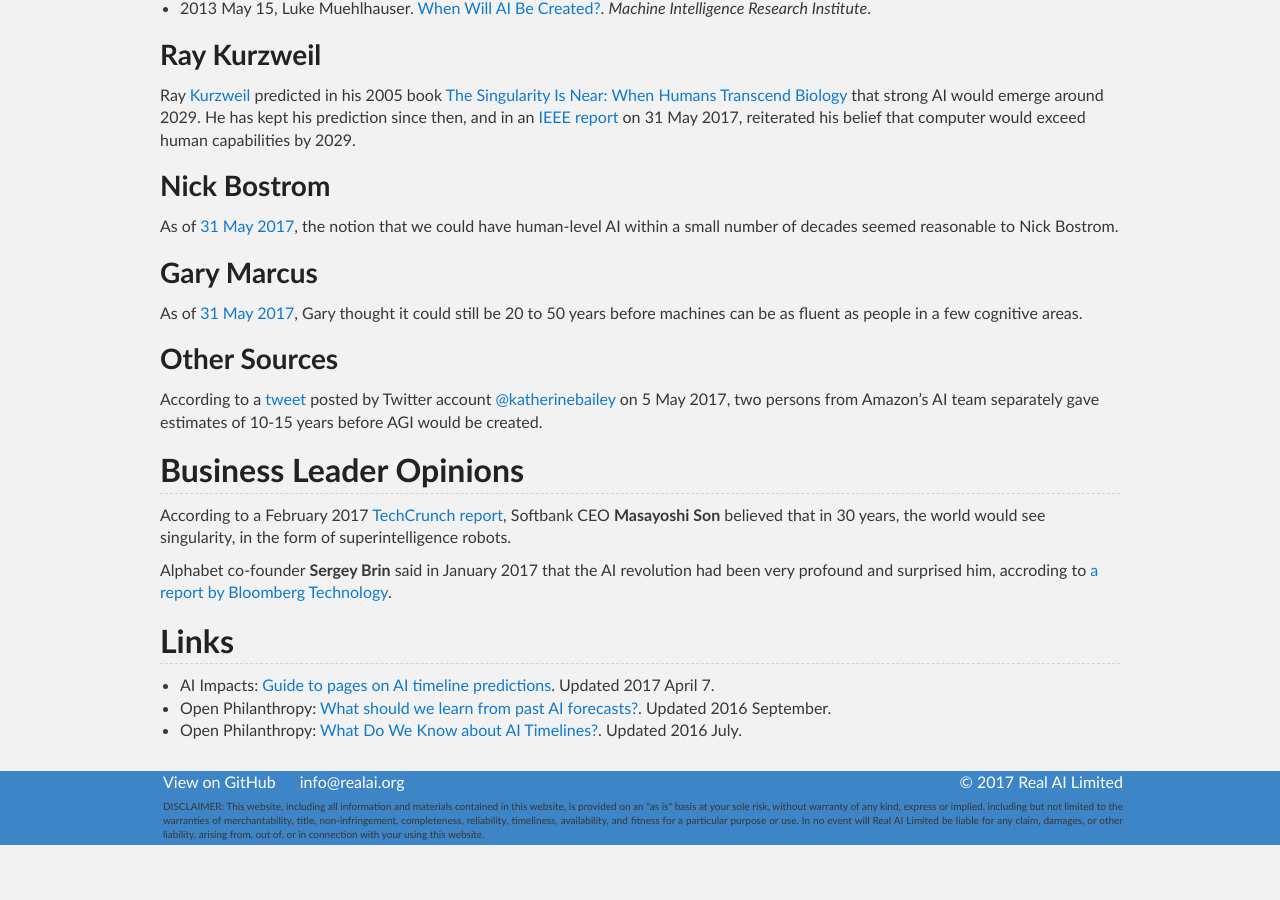
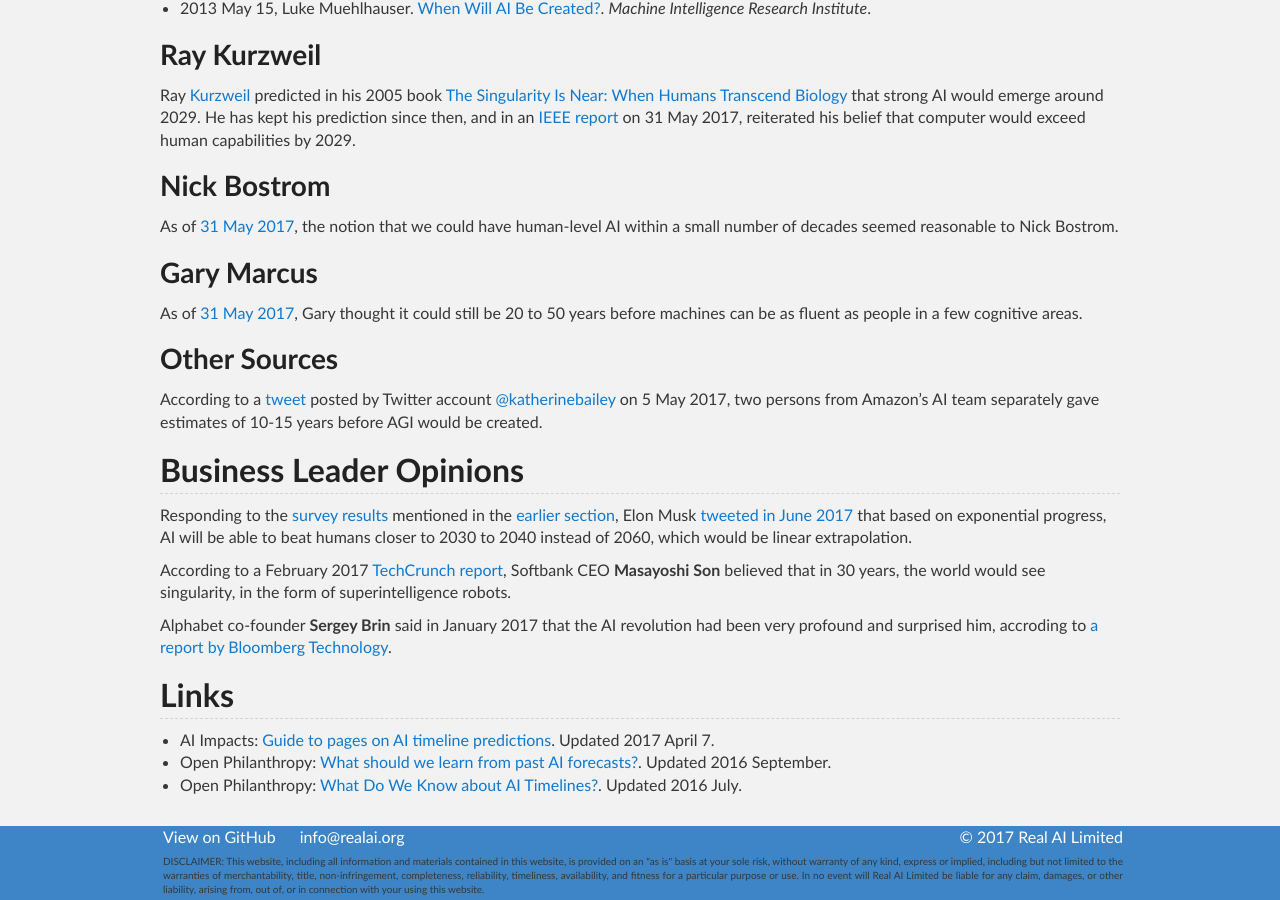
Before and after one commit to Tonywuhk/realai.org, a Jekyll site: the page built from timing.md, in a window 1280 px wide and 900 px high, scrolled down 1136 px. Built offline with Jekyll 4.4.1, drawn with Linux system fonts in a browser that asks for light colours; our own code applies the rules of GitHub Pages for plain Markdown files; comment, search, counter and statistics services are not loaded; the repository's description, which GitHub fills in, is left out; before the commit the page ends 1981 px from its top, so only the background shows below that.

Commit message:
Update timing.md

```diff
--- a/timing.md
+++ b/timing.md
@@ -52,6 +52,8 @@
 
 ## Business Leader Opinions
 
+Responding to the [survey results](https://arxiv.org/abs/1705.08807) mentioned in the [earlier section](http://realai.org/timing/#survey-results), Elon Musk [tweeted in June 2017](https://twitter.com/elonmusk/status/871886151014940672) that based on exponential progress, AI will be able to beat humans closer to 2030 to 2040 instead of 2060, which would be linear extrapolation.
+
 According to a February 2017 [TechCrunch report](https://techcrunch.com/2017/02/27/superintelligent-ai-explains-softbanks-push-to-raise-a-100bn-vision-fund/), Softbank CEO **Masayoshi Son** believed that in 30 years, the world would see singularity, in the form of superintelligence robots.
 
 Alphabet co-founder **Sergey Brin** said in January 2017 that the AI revolution had been very profound and surprised him, accroding to [a report by Bloomberg Technology](https://www.bloomberg.com/news/articles/2017-01-19/google-s-sergey-brin-surprised-by-speed-of-ai-advancements).
```
